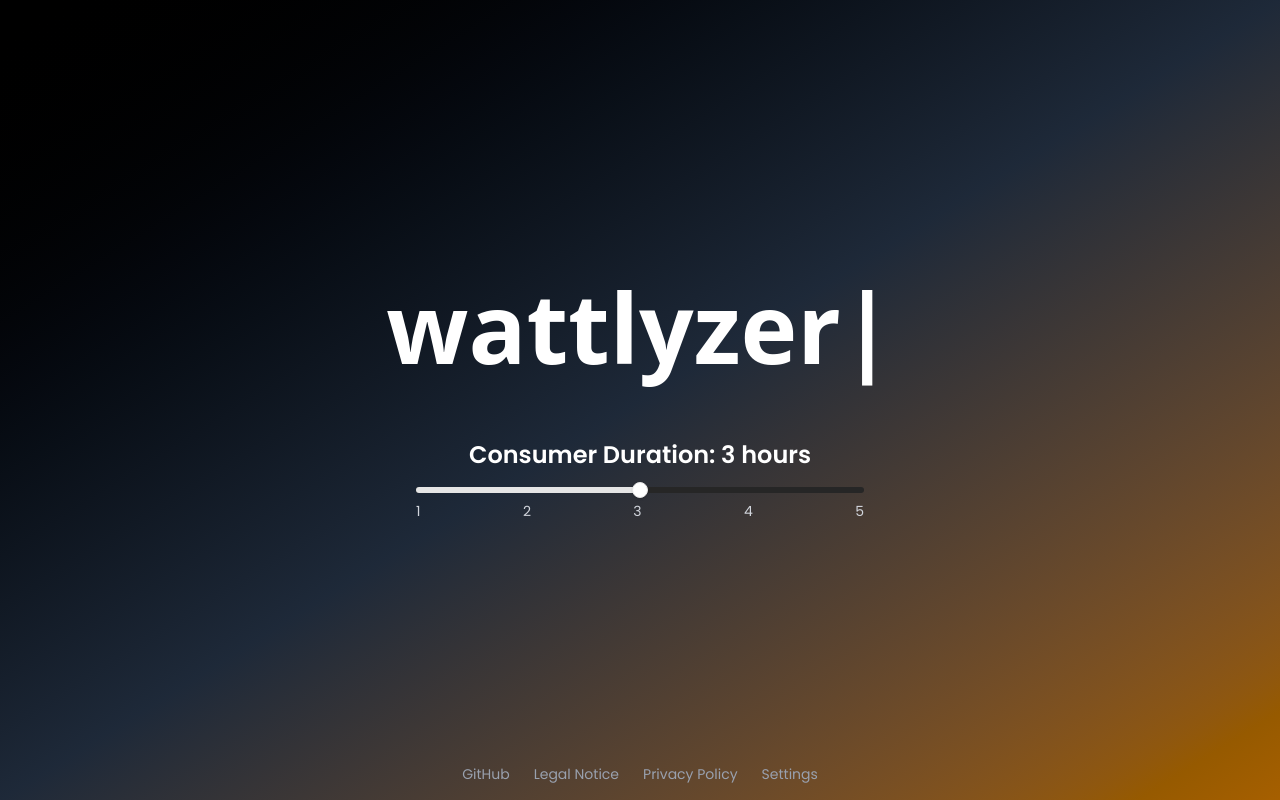
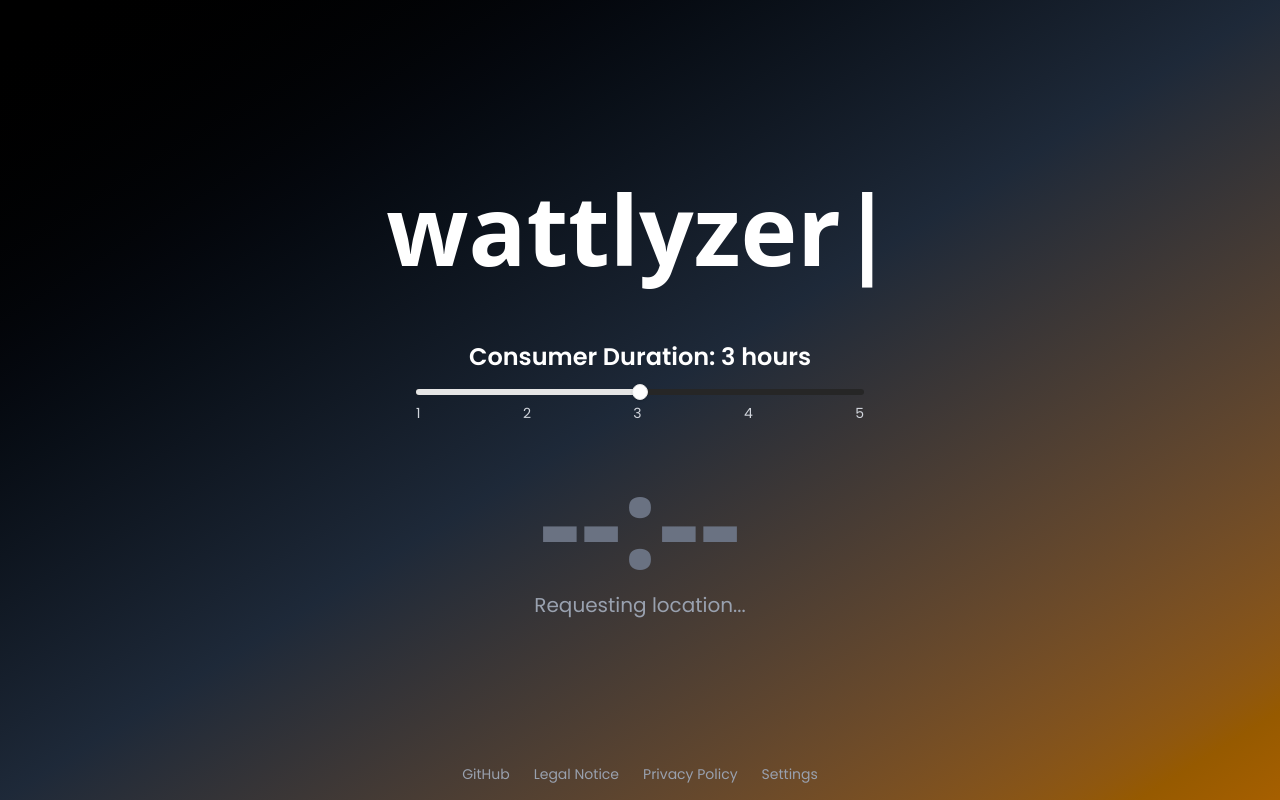
Before and after one commit to F1nal04/wattlyzer, a Next.js app: page / in a window 1280 px wide. Built offline with nearby package versions, Linux system fonts and the light colour scheme; no server answers.

Commit message:
fix: improve location error handling

```diff
--- a/src/app/page.tsx
+++ b/src/app/page.tsx
@@ -13,7 +13,7 @@ export default function Home() {
     latitude: number;
     longitude: number;
   } | null>(null);
-  const [, setLocationError] = useState<string | null>(null);
+  const [locationError, setLocationError] = useState<string | null>(null);
   const [showRemainingTime, setShowRemainingTime] = useState<boolean>(false);
 
   const {
@@ -154,7 +154,7 @@ export default function Home() {
                 --:--
               </div>
               <div className="text-xl text-gray-400 mt-2">
-                Loading data...
+                {locationError ? "Location required" : "Loading data..."}
               </div>
             </div>
           }>
@@ -171,6 +171,31 @@ export default function Home() {
               />
             ) : null}
           </Suspense>
+
+          {!position && !locationError && (
+            <div className="text-center">
+              <div className="text-8xl md:text-9xl font-bold text-gray-500 font-sans">
+                --:--
+              </div>
+              <div className="text-xl text-gray-400 mt-2">
+                Requesting location...
+              </div>
+            </div>
+          )}
+
+          {!position && locationError && (
+            <div className="text-center">
+              <div className="text-8xl md:text-9xl font-bold text-red-400 font-sans">
+                --:--
+              </div>
+              <div className="text-xl text-red-400 mt-2">
+                Location access required
+              </div>
+              <div className="text-sm text-gray-400 mt-2">
+                Please enable location services to get solar estimates
+              </div>
+            </div>
+          )}
 
           {schedulingResult ? (
             <div className="text-center">
@@ -228,7 +253,7 @@ export default function Home() {
 
         {apiError && (
           <div className="text-red-400 text-sm text-center mt-4">
-            Error: {apiError}
+            API Error: {apiError}
           </div>
         )}
       </div>
```
